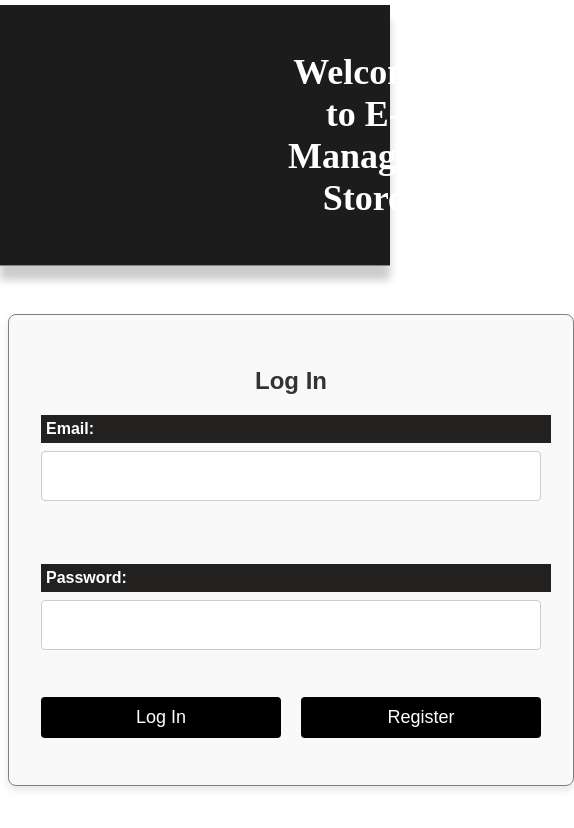
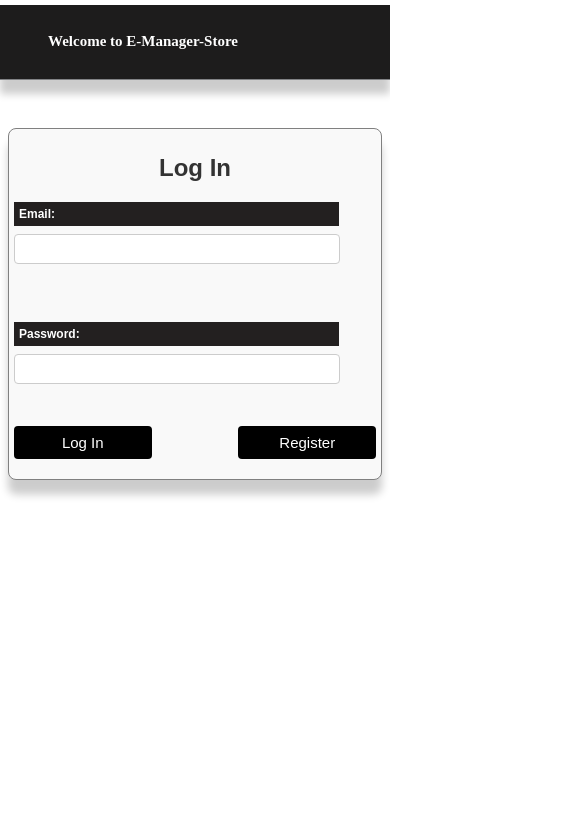
Before and after one commit to idham19/E-Management-Store, an Angular app: page /signIn in a window 390 px wide. Shown: the top 828 px of the page, 574 px wide, since content can reach past the window. Built offline with nearby package versions, Linux system fonts and the light colour scheme.

Commit message:
css styling added to make the website responsive to mobile screen

```diff
--- a/src/app/cart/cart.component.css
+++ b/src/app/cart/cart.component.css
@@ -114,3 +114,66 @@
    color: white;
    font-weight: bolder;
   }
+
+
+  @media screen and (max-width: 550px) {
+
+    .cart {
+      margin: auto;
+      margin-top: 0;
+      border-top: 2px solid #999;
+      display: flex;
+      flex-direction: column;
+      width: 90%;
+    }
+
+    .cart-item {
+      border-bottom: 2px solid #999;
+      transition:all 0.4s;
+      display: flex;
+      flex-direction: column;
+    }
+    .product {
+      display: flex;
+      flex-direction: column;
+      justify-content: space-between;
+      padding: 2rem;
+      width: 90%;
+
+    }
+    .product .price {
+      display: flex;
+      flex-direction: column;
+      font-size: 25px;
+      justify-content: space-around;
+      align-items: center;
+      min-width: 190px;
+      color: #ffffff;
+      border-left:none;
+      margin-top: 6rem;
+      text-align: center;
+    }
+
+    .discount {
+      margin-top: -9px;
+      color: #d25ca1;
+    }
+
+    .total {
+      margin: 5px 75px 0 0;
+      align-self: center;
+      font-size: 25px;
+      text-align: right;
+    }
+    .cart-item:hover {
+      border-bottom: 2px solid #090909;
+      transform: scale(1.02);
+      background-color: rgb(202, 239, 239);
+    }
+    .cart-item:hover {
+      border-bottom: none;
+      transform:none;
+      background-color:black;
+    }
+
+  }
--- a/src/app/catalog/catalog.component.css
+++ b/src/app/catalog/catalog.component.css
@@ -61,3 +61,34 @@
     border: solid 0.5px rgb(0, 0, 0);
 
   }
+
+  @media screen and (max-width: 550px) {
+
+    .filters {
+      display: flex;
+      margin: 10px;
+      justify-content: space-between;
+      padding: 1rem;
+      cursor: pointer;
+      background-color: rgb(255, 255, 255);
+      color: rgb(0, 0, 0);
+      font-weight: bold;
+      transition: all 0.4s;
+      border-radius: 15px;
+      font-size: 10px;
+    }
+
+    a:hover{
+      font-size: 10px;
+      transform: scale(1.01);
+      border: solid rgb(104, 178, 196) 3px;
+      padding: 5px;
+      border-radius: 15%;
+  }
+  .product-item {
+    margin: auto;
+    margin-bottom: 2rem;
+    padding: 0.5rem;
+  }
+
+    }
--- a/src/app/device-details/device-details.component.css
+++ b/src/app/device-details/device-details.component.css
@@ -67,3 +67,26 @@
     font-size: 1.3rem;
     font-weight: bold;
   }
+  @media screen and (max-width: 550px) {
+    button{
+      position: absolute;
+      border: 1px solid;
+      padding: 0.5rem;
+      border-radius: 50%;
+      font-size: 0.5rem;
+      color: rgb(0, 0, 0);
+      background-color: white;
+      bottom: 0%;
+      left:40%;
+      visibility: hidden;
+      transition: all 0.4s;
+      cursor: pointer;
+      transform: scale(1);
+
+  }
+    .device-details:hover button{
+      visibility: visible;
+      transform: scale(1.1);
+  }
+
+  }
--- a/src/app/register/register.component.css
+++ b/src/app/register/register.component.css
@@ -110,3 +110,59 @@
     color: #fff;
     font-weight: bold;
   }
+
+
+  @media screen and (max-width: 550px) {
+    form {
+      background-color: #f9f9f9;
+      padding: 5px;
+      border-radius: 8px;
+      box-shadow: 0 4px 8px rgba(0, 0, 0, 0.1);
+      width: auto;
+      font-family: Arial, sans-serif;
+      height: auto;
+      border: solid 0.5px grey;
+      display: flex;
+      flex-direction: column;
+      justify-content: space-between;
+      box-shadow: 0 0.9rem 0.5rem rgba(0.2, 0.2, 0.2, 0.2);
+    }
+
+    /* Input fields styling */
+    input[type="email"],
+    input[type="password"],
+    .searchInput,
+    textarea {
+      width: 90%;
+      padding: 5px;
+      margin-bottom: 10px;
+      border: 1px solid #ccc;
+      border-radius: 4px;
+      font-size: 16px;
+      background-color: #fff;
+      box-sizing: border-box;
+    }
+    /* Label styling */
+    label {
+      text-align: left;
+      display: block;
+      margin-bottom: 8px;
+      font-weight: bold;
+      color: #ffffff;
+      background-color: #232020;
+      padding: 5px;
+      font-size: 12px;
+      width: 87%;
+    }
+    button {
+      width: 38%;
+      padding: 8px;
+      background-color: #000000;
+      color: white;
+      font-size: 15px;
+      border: none;
+      border-radius: 4px;
+      cursor: pointer;
+      transition: all 0.4s ease-in-out;
+    }
+  }
--- a/src/app/sign-in/sign-in.component.css
+++ b/src/app/sign-in/sign-in.component.css
@@ -111,3 +111,59 @@
     color: #fff;
     font-weight: bold;
   }
+
+
+  @media screen and (max-width: 550px) {
+    form {
+      background-color: #f9f9f9;
+      padding: 5px;
+      border-radius: 8px;
+      box-shadow: 0 4px 8px rgba(0, 0, 0, 0.1);
+      width: auto;
+      font-family: Arial, sans-serif;
+      height: auto;
+      border: solid 0.5px grey;
+      display: flex;
+      flex-direction: column;
+      justify-content: space-between;
+      box-shadow: 0 0.9rem 0.5rem rgba(0.2, 0.2, 0.2, 0.2);
+    }
+
+    /* Input fields styling */
+    input[type="email"],
+    input[type="password"],
+    .searchInput,
+    textarea {
+      width: 90%;
+      padding: 5px;
+      margin-bottom: 10px;
+      border: 1px solid #ccc;
+      border-radius: 4px;
+      font-size: 16px;
+      background-color: #fff;
+      box-sizing: border-box;
+    }
+    /* Label styling */
+    label {
+      text-align: left;
+      display: block;
+      margin-bottom: 8px;
+      font-weight: bold;
+      color: #ffffff;
+      background-color: #232020;
+      padding: 5px;
+      font-size: 12px;
+      width: 87%;
+    }
+    button {
+      width: 38%;
+      padding: 8px;
+      background-color: #000000;
+      color: white;
+      font-size: 15px;
+      border: none;
+      border-radius: 4px;
+      cursor: pointer;
+      transition: all 0.4s ease-in-out;
+    }
+  }
--- a/src/app/site-header/site-header.component.css
+++ b/src/app/site-header/site-header.component.css
@@ -76,3 +76,54 @@
 h2{
 margin-left: 17rem;
 }
+
+@media screen and (max-width: 550px) {
+
+  .container {
+    display: flex;
+    justify-content: space-around;
+    align-items: center;
+    font-size: 24px;
+    margin-bottom: 2rem;
+    margin: -3px -8px 0 -8px;
+    padding: 0 8px 5px 8px;
+    border-bottom: 0.2px solid #818285;
+    background-color: rgb(29, 28, 28);
+    box-shadow: 0 0.9rem 0.5rem rgba(0,0,0,0.2);
+    color: white;
+    padding: 1rem;
+    text-align: center;
+
+
+}
+
+h2{
+  margin-left: 2rem;
+  font-size: 15px;
+}
+
+.container {
+  display: flex;
+  justify-content: space-between;
+  align-items: center;
+  font-size: 10px;
+  margin-bottom: 10px;
+  margin: -3px -8px 0 -8px;
+  padding: 0 8px 5px 8px;
+  border-bottom: 0.2px solid #818285;
+  background-color: rgb(29, 28, 28);
+  box-shadow: 0 0.9rem 0.5rem rgba(0,0,0,0.2);
+  color: white;
+  padding: 1rem;
+  text-align: center;
+  align-content: center;
+}
+
+a:hover{
+  font-size: 11px;
+  transform: scale(1.01);
+  border: solid rgb(104, 178, 196) 3px;
+  padding: 5px;
+  border-radius: 15%;
+}
+}
```
